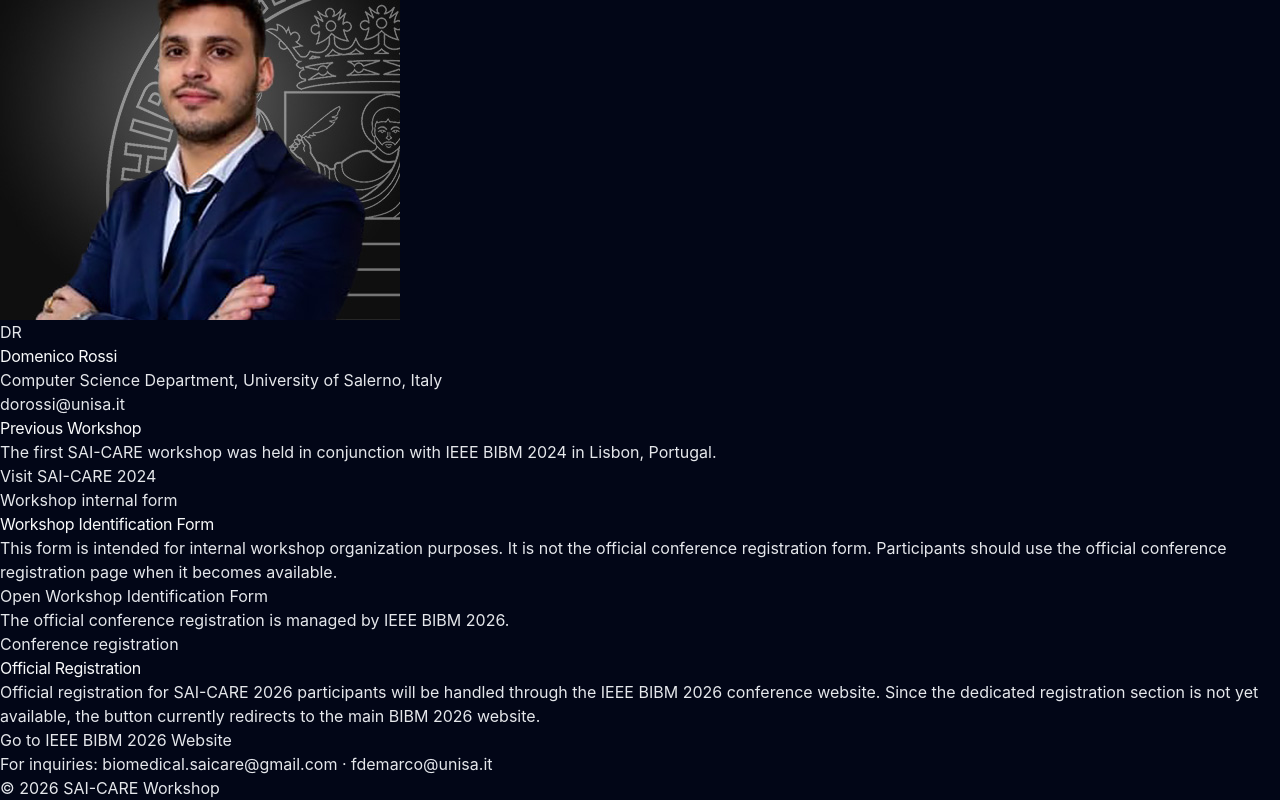
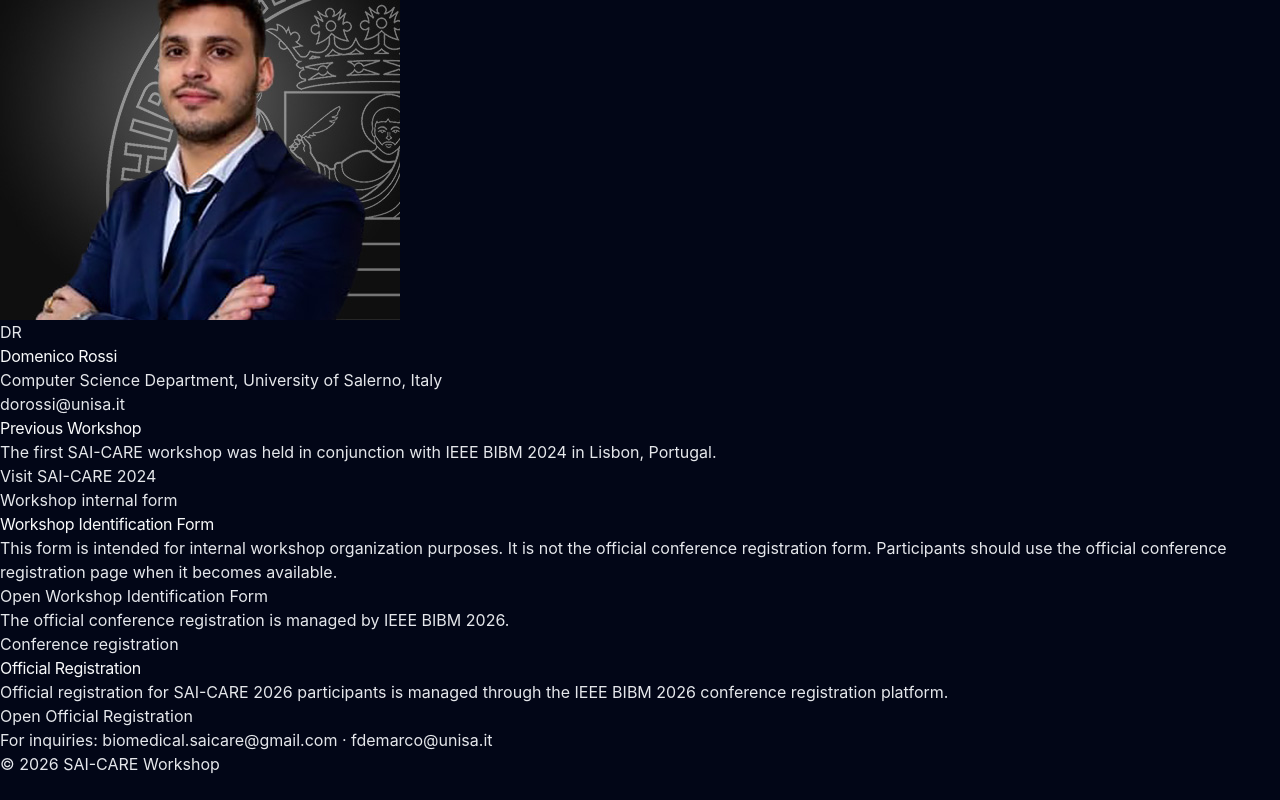
Before and after one commit to CaisLabUniSa/sai-care-2026, a React (Vite) app: page / in a window 1280 px wide. Shown: the part 9301-10101 px from the top of the page. After the commit the page ends 10077 px from the top, so only its background shows below. Built offline with nearby package versions, Linux system fonts and the light colour scheme.

Commit message:
fix bibm image link

```diff
--- a/src/App.jsx
+++ b/src/App.jsx
@@ -87,6 +87,9 @@ const workshopIdentificationFormUrl =
 
 const conferenceRegistrationUrl =
   "https://web.cvent.com/event/73d40c21-f8e3-4333-bc96-765e49bbf02a/summary/";
+
+const bibmWebsiteUrl =
+  "https://www3.cs.stonybrook.edu/~bibm2026/";
 
 
 const personImageFileNames = {
@@ -318,9 +321,11 @@ export default function App() {
             </div>
 
             <a
-              href={conferenceRegistrationUrl}
+              href={bibmWebsiteUrl}
               target="_blank"
               rel="noreferrer"
+              aria-label="Visit the official IEEE BIBM 2026 website"
+              title="Visit the official IEEE BIBM 2026 website"
               className="block rounded-2xl bg-white p-5 shadow-2xl shadow-black/30 hover:scale-[1.02] transition"
             >
               <img
@@ -626,10 +631,8 @@ export default function App() {
           </h2>
 
           <p className="text-slate-300 text-lg leading-relaxed mb-8">
-            Official registration for SAI-CARE 2026 participants will be handled
-            through the IEEE BIBM 2026 conference website. Since the dedicated
-            registration section is not yet available, the button currently
-            redirects to the main BIBM 2026 website.
+            Official registration for SAI-CARE 2026 participants is managed
+            through the IEEE BIBM 2026 conference registration platform.
           </p>
 
           <a
@@ -638,7 +641,7 @@ export default function App() {
             rel="noreferrer"
             className="inline-flex px-8 py-4 rounded-xl border border-violet-400/40 text-violet-200 hover:bg-violet-500/10 transition font-semibold"
           >
-            Go to IEEE BIBM 2026 Website
+            Open Official Registration
           </a>
         </div>
       </section>
```
